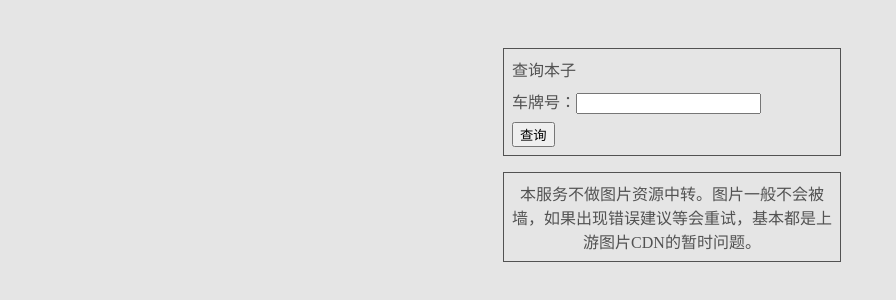
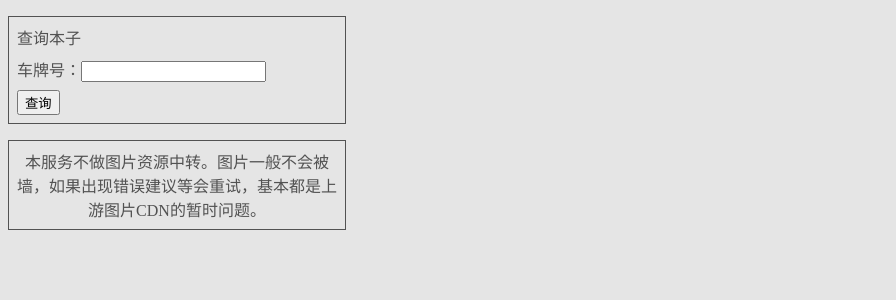
Before and after one commit to TunaFish2K/jmcomic-downloader-web, a React (Vite) app in the folder page/: page / in a window 1280 px wide. Shown: the top 300 px of the page, without its empty margins (0-896 px from the left). Built offline with nearby package versions, Linux system fonts and the light colour scheme; no server answers.

Commit message:
feat: 优化在手机端的视觉体验

```diff
--- a/page/src/App.css
+++ b/page/src/App.css
@@ -3,15 +3,14 @@
 	width: 100%;
 	left: 0px;
 	margin: 0 auto;
-	padding: 2rem;
 	text-align: center;
 	display: flex;
 	flex-direction: column;
-	align-items: center;
+	align-items: stretch;
 }
 
 .card {
-	width: 20em;
+	max-width: 20em;
 	margin: 0.5em;
 	padding: 0.5em;
 	display: flex;
```
